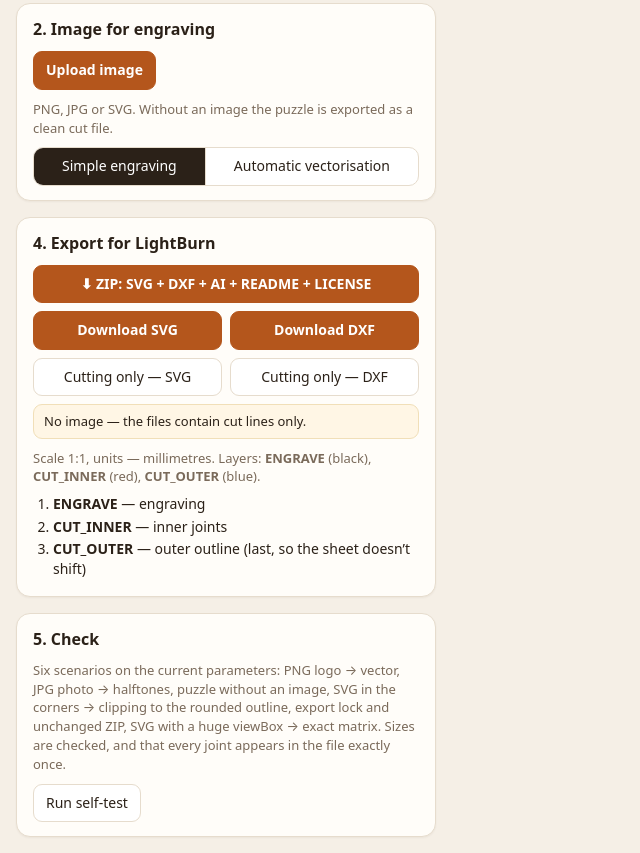
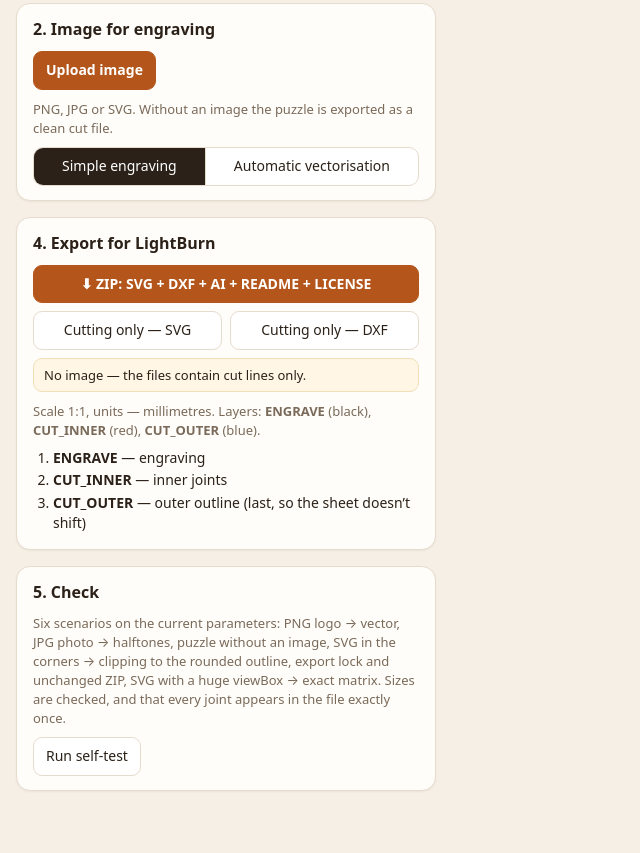
Before and after one commit to budgethomefindsonline-hash/cncwoodmakerdxf-site, a plain HTML site: page puzzle.html in a window 1280 px wide. Shown: the part 760-1613 px from the top of the page, without its empty margins (0-640 px from the left). After the commit the page ends 1567 px from the top, so only its background shows below. Drawn offline with Linux system fonts and the light colour scheme.

Commit message:
Puzzle: hide separate Download SVG / Download DXF buttons (ZIP covers them)
Co-Authored-By: Claude Opus 5.5 <noreply@anthropic.com>
Claude-Session: https://claude.ai/code/session_01XrgG3v8wgySC3sciZ4twVZ

```diff
--- a/puzzle.html
+++ b/puzzle.html
@@ -266,8 +266,8 @@ if(document.readyState==='loading')document.addEventListener('DOMContentLoaded',
       <h2>4. Экспорт для LightBurn</h2>
       <div class="exp">
         <button class="pri" id="btnZip" data-notr style="grid-column:1/-1;font-weight:700">⬇ ZIP: SVG + DXF + AI + README + LICENSE</button>
-        <button class="pri" id="btnSvg">Скачать SVG</button>
-        <button class="pri" id="btnDxf">Скачать DXF</button>
+        <button class="pri" id="btnSvg" style="display:none">Скачать SVG</button>
+        <button class="pri" id="btnDxf" style="display:none">Скачать DXF</button>
         <button id="btnCutSvg">Только резка — SVG</button>
         <button id="btnCutDxf">Только резка — DXF</button>
         <button id="btnPng" hidden style="grid-column:1/-1">PNG гравировки отдельно</button>
```
